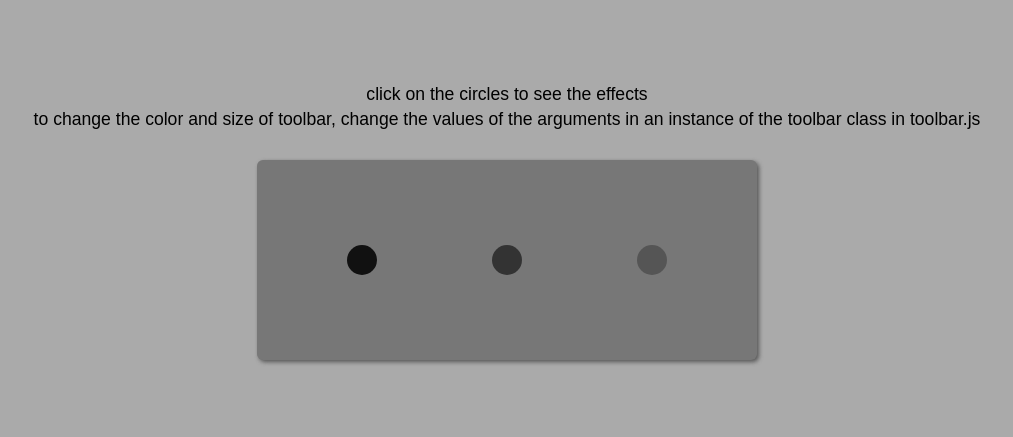
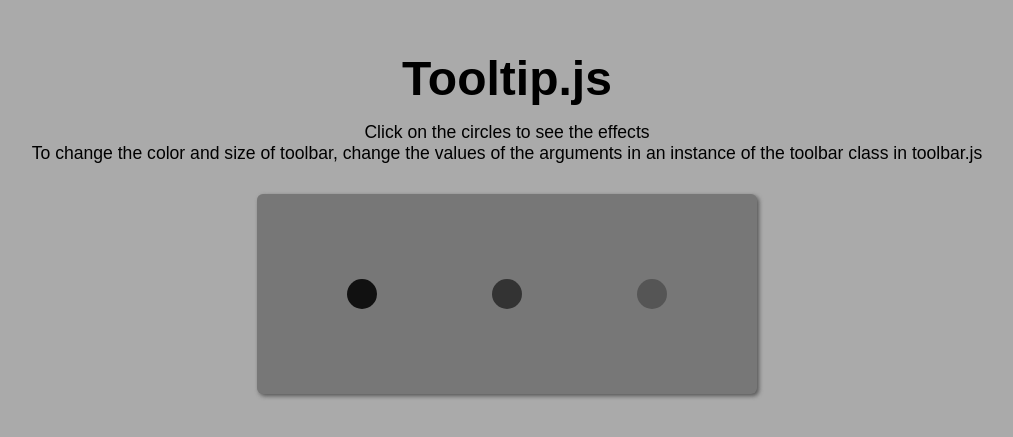
Before and after one commit to jonathan401/tooltip-of-some-sort, a plain HTML site: page public/index.html in a window 1280 px wide. Shown: the part 163-600 px from the top of the page, without its empty margins (133-1146 px from the left). Drawn offline with Linux system fonts and the light colour scheme.

Commit message:
add main heading and heading styling

```diff
--- a/public/index.html
+++ b/public/index.html
@@ -8,9 +8,10 @@
   </head>
   <body>
     <div class="guide">
-      <p>click on the circles to see the effects</p>
+      <h1>Tooltip.js</h1>
+      <p>Click on the circles to see the effects</p>
       <p class="subtitle">
-        to change the color and size of toolbar, change the values of the
+        To change the color and size of toolbar, change the values of the
         arguments in an instance of the toolbar class in toolbar.js
       </p>
     </div>
--- a/public/style.css
+++ b/public/style.css
@@ -25,13 +25,18 @@ body {
   padding: 2rem;
 }
 
+.guide {
+  text-align: center;
+}
+
+.guide h1 {
+  margin-bottom: 1rem;
+  font-size: 3rem;
+}
+
 .guide > p {
-  text-align: center;
   font-weight: 500;
   font-size: 1.1rem;
-}
-.guide .subtitle {
-  margin-top: 0.2rem;
 }
 
 .container {
```
